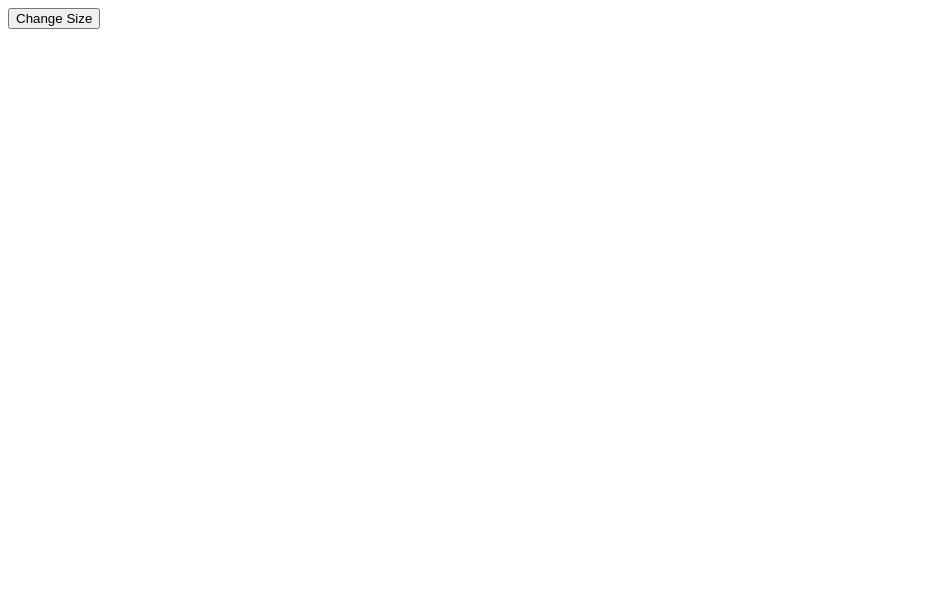
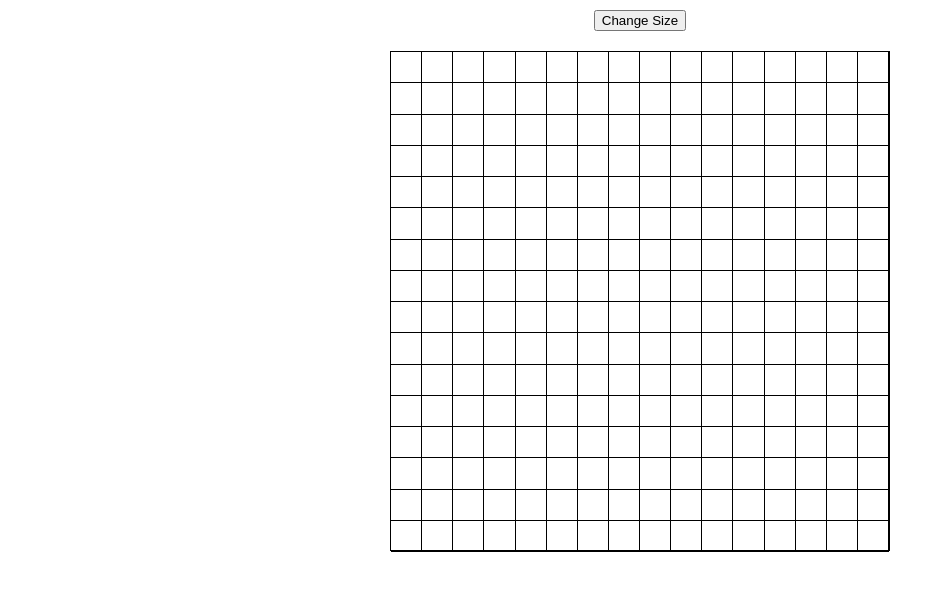
Before and after one commit to HK-20/Create-divs-JS, a plain HTML site: page index.html in a window 1280 px wide. Shown: the whole page, without its empty margins (0-945 px from the left). Drawn offline with Linux system fonts and the light colour scheme; the site is published under a folder, as on GitHub Pages, so addresses that start at the root find nothing.

Commit message:
Add index.html

```diff
--- a/index.html
+++ b/index.html
@@ -4,7 +4,7 @@
     <meta charset="UTF-8">
     <meta name="viewport" content="width=<device-width>, initial-scale=1.0">
     <title>Document</title>
-    <link rel="stylesheet" href="/style.css">
+    <link rel="stylesheet" href="style.css">
 </head>
 <body>
 
@@ -16,6 +16,6 @@
     </div>
 
 
-    <script src="/code.js">    </script>
+    <script src="code.js">    </script>
 </body>
 </html>
```
